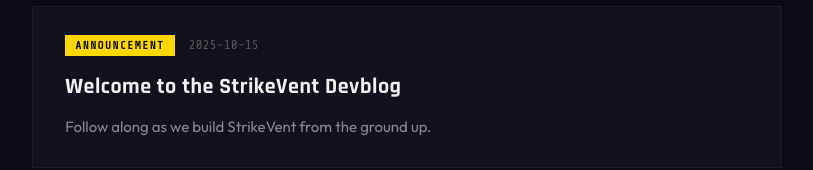
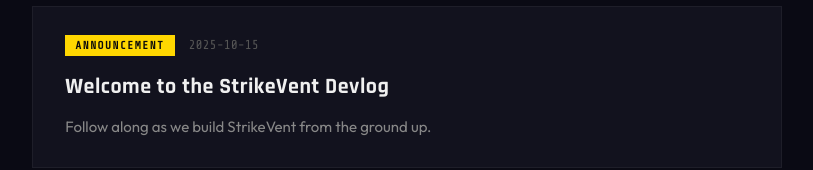
Before and after one commit to tak1b/StrikeVent-Devblog, a React (Vite) app: page / in a window 1280 px wide. Shown: the part 983-1153 px from the top of the page, without its empty margins (233-1046 px from the left). Built offline with nearby package versions, Linux system fonts and the light colour scheme.

Commit message:
spelling changes

```diff
--- a/src/data/posts.js
+++ b/src/data/posts.js
@@ -121,7 +121,7 @@ image: "/images/devblog-01/first-ever-sketch.png",
     slug: "welcome-to-strikevent-devblog",
     date: "2025-10-15",
     tag: "ANNOUNCEMENT",
-    title: "Welcome to the StrikeVent Devblog",
+    title: "Welcome to the StrikeVent Devlog",
     summary:
       "Follow along as we build StrikeVent from the ground up.",
     body: `Welcome! This is where we'll be posting development updates, behind-the-scenes looks, and patch notes for StrikeVent.
```
